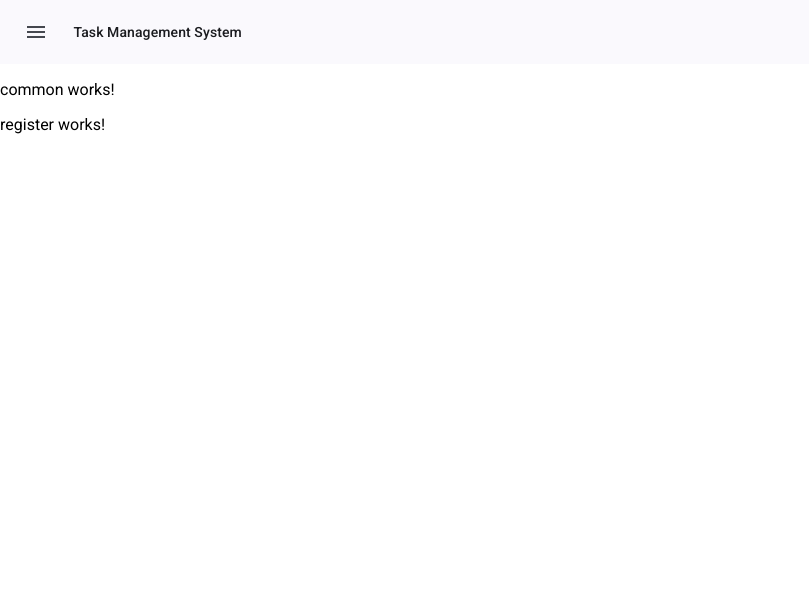
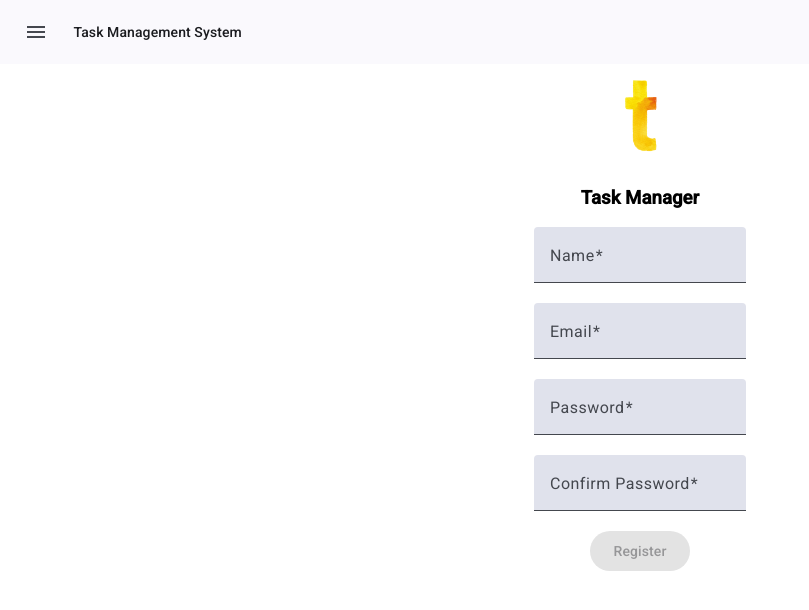
Before and after one commit to ayuzzz/task-management-system, an Angular app in the folder frontend/: page /profile/register in a window 1280 px wide. Shown: the top 610 px of the page, without its empty margins (0-809 px from the left). Built offline with nearby package versions, Linux system fonts and the light colour scheme.

Commit message:
adding logo and login/register details

```diff
--- a/frontend/angular.json
+++ b/frontend/angular.json
@@ -34,7 +34,8 @@
               {
                 "glob": "**/*",
                 "input": "public"
-              }
+              },
+              "src/assets"
             ],
             "styles": [
               "@angular/material/prebuilt-themes/azure-blue.css",
--- a/frontend/src/app/components/profile-page/common/common.component.css
+++ b/frontend/src/app/components/profile-page/common/common.component.css
@@ -0,0 +1,14 @@
+
+.common-container{
+  display: flex;
+  flex-direction: column;
+  justify-content: center;
+  align-items: center;
+}
+
+img{
+  max-height: 100px;
+  max-width: fit-content;
+  justify-content: center;
+  align-items: center;
+}
--- a/frontend/src/app/components/profile-page/common/common.component.html
+++ b/frontend/src/app/components/profile-page/common/common.component.html
@@ -1 +1,8 @@
-<p>common works!</p>
+<div class="common-container" fxLayout="column" fxFlexAlign="center center">
+  <div fxFlex="10%">
+    <img src="assets/logo.png" alt="Task Management System logo">
+  </div>
+  <div fxFlex="90%">
+    <h3>Task Manager</h3>
+  </div>
+</div>
--- a/frontend/src/app/components/profile-page/login/login.component.css
+++ b/frontend/src/app/components/profile-page/login/login.component.css
@@ -0,0 +1,10 @@
+.login-form{
+  justify-content: center;
+  align-items: center;
+}
+
+.register{
+  justify-content: center;
+  align-items: center;
+  display: flex;
+}
--- a/frontend/src/app/components/profile-page/login/login.component.html
+++ b/frontend/src/app/components/profile-page/login/login.component.html
@@ -1,2 +1,26 @@
-<profile-common></profile-common>
-<p>login works!</p>
+<div fxLayout="column" fxFlexAlign="center center">
+  <div fxFlex="30%">
+    <profile-common></profile-common>
+  </div>
+  <div fxFlex="70%">
+    <div class="login-form" fxLayout="column" fxFlexAlign="center center">
+      <div fxFlex="50%">
+        <mat-form-field appearance="fill">
+          <mat-label>Email</mat-label>
+          <input matInput type="email" id="email" [(ngModel)]="this.email">
+        </mat-form-field>
+      </div>
+      <div fxFlex="50%">
+        <mat-form-field appearance="fill">
+          <mat-label>Password</mat-label>
+          <input matInput type="password" id="password" [(ngModel)]="this.password">
+        </mat-form-field>
+      </div>
+      <div fxFlex="50%">
+        <button mat-raised-button (click)="login()">Login</button>
+      </div>
+    </div>
+    <div class="register">
+      Not a registered user? <button mat-button [routerLink]="['/profile/register']">Register Here</button>
+    </div>
+  </div>
--- a/frontend/src/app/components/profile-page/login/login.component.ts
+++ b/frontend/src/app/components/profile-page/login/login.component.ts
@@ -5,4 +5,9 @@ import { Component } from '@angular/core';
   templateUrl: './login.component.html',
   styleUrl: './login.component.css',
 })
-export class LoginComponent {}
+export class LoginComponent {
+  email: string = '';
+  password: string = '';
+
+  login(): void {}
+}
--- a/frontend/src/app/components/profile-page/register/register.component.css
+++ b/frontend/src/app/components/profile-page/register/register.component.css
@@ -0,0 +1,4 @@
+form{
+  justify-content: center;
+  align-items: center;
+}
--- a/frontend/src/app/components/profile-page/register/register.component.html
+++ b/frontend/src/app/components/profile-page/register/register.component.html
@@ -1,2 +1,69 @@
-<profile-common></profile-common>
-<p>register works!</p>
+<div fxLayout="column" fxFlexAlign="center center">
+  <div fxFlex="30%">
+    <profile-common></profile-common>
+  </div>
+  <div fxFlex="70%">
+    <form [formGroup]="this.registerForm" (ngSubmit)="register()" fxLayout="column" fxFlexAlign="center center">
+      <div fxFlex="50%">
+        <mat-form-field appearance="fill">
+          <mat-label>Name</mat-label>
+          <input matInput formControlName="name" required>
+          <mat-error *ngIf="this.registerForm.get('name')?.invalid && this.registerForm.get('name')?.touched">
+            <small *ngIf="this.registerForm.get('name')?.errors?.['required']">Name is required.</small>
+            <small *ngIf="this.registerForm.get('name')?.errors?.['minlength']">Name must be at least 3 characters
+              long.</small>
+            <small *ngIf="this.registerForm.get('name')?.errors?.['maxlength']">Name must be at the most 20 characters
+              long.</small>
+          </mat-error>
+        </mat-form-field>
+      </div>
+      <div fxFlex="50%">
+        <mat-form-field appearance="fill">
+          <mat-label>Email</mat-label>
+          <input matInput formControlName="email">
+          <mat-error *ngIf="this.registerForm.get('email')?.invalid && this.registerForm.get('email')?.touched">
+            <small *ngIf="this.registerForm.get('email')?.errors?.['required']">Email is required.</small>
+            <small *ngIf="this.registerForm.get('email')?.errors?.['email']">Email must be a valid email.</small>
+            <small *ngIf="this.registerForm.get('email')?.errors?.['maxlength']">Email must be at the most 30 characters
+              long.</small>
+          </mat-error>
+        </mat-form-field>
+      </div>
+      <div fxFlex="50%">
+        <mat-form-field appearance="fill">
+          <mat-label>Password</mat-label>
+          <input matInput formControlName="password">
+          <mat-error *ngIf="this.registerForm.get('password')?.invalid && this.registerForm.get('password')?.touched">
+            <small *ngIf="this.registerForm.get('password')?.errors?.['required']">Password is required.</small>
+            <small *ngIf="this.registerForm.get('password')?.errors?.['minlength']">Password must be at least 8
+              characters
+              long.</small>
+            <small *ngIf="this.registerForm.get('password')?.errors?.['maxlength']">Password must be at the most 30
+              characters long.</small>
+          </mat-error>
+        </mat-form-field>
+      </div>
+      <div fxFlex="50%">
+        <mat-form-field appearance="fill">
+          <mat-label>Confirm Password</mat-label>
+          <input matInput formControlName="confirmPassword">
+          <mat-error
+            *ngIf="this.registerForm.get('confirmPassword')?.invalid && this.registerForm.get('confirmPassword')?.touched">
+            <small *ngIf="this.registerForm.get('confirmPassword')?.errors?.['required']">Password is required.</small>
+            <small *ngIf="this.registerForm.get('confirmPassword')?.errors?.['minlength']">Password must be at least 8
+              characters
+              long.</small>
+            <small *ngIf="this.registerForm.get('confirmPassword')?.errors?.['maxlength']">Password must be at the most
+              30
+              characters long.</small>
+            <small *ngIf="this.registerForm?.hasError('passwordsDoNotMatch')">Passwords
+              should match.</small>
+          </mat-error>
+        </mat-form-field>
+      </div>
+      <div fxFlex="50%">
+        <button mat-raised-button type="submit" [disabled]="this.registerForm.invalid">Register</button>
+      </div>
+    </form>
+  </div>
+</div>
--- a/frontend/src/app/components/profile-page/register/register.component.ts
+++ b/frontend/src/app/components/profile-page/register/register.component.ts
@@ -1,8 +1,77 @@
 import { Component } from '@angular/core';
+import {
+  AbstractControl,
+  FormControl,
+  FormGroup,
+  ValidationErrors,
+  ValidatorFn,
+  Validators,
+} from '@angular/forms';
 
 @Component({
   selector: 'profile-register',
   templateUrl: './register.component.html',
   styleUrl: './register.component.css',
 })
-export class RegisterComponent {}
+export class RegisterComponent {
+  registerForm: FormGroup;
+
+  constructor() {
+    this.registerForm = new FormGroup(
+      {
+        name: new FormControl('', [
+          Validators.required,
+          Validators.minLength(3),
+          Validators.maxLength(20),
+        ]),
+        email: new FormControl('', [
+          Validators.required,
+          Validators.email,
+          Validators.maxLength(30),
+        ]),
+        password: new FormControl('', [
+          Validators.required,
+          Validators.minLength(8),
+          Validators.maxLength(20),
+        ]),
+        confirmPassword: new FormControl('', [
+          Validators.required,
+          Validators.minLength(8),
+          Validators.maxLength(20),
+        ]),
+      },
+      {
+        validators: this.confirmPasswordValidator(),
+      }
+    );
+  }
+
+  confirmPasswordValidator(): ValidatorFn {
+    debugger;
+    return (formGroup: AbstractControl): ValidationErrors | null => {
+      const password = formGroup.get('password')?.value;
+      const confirmPassword = formGroup.get('confirmPassword')?.value;
+
+      if (!password || !confirmPassword) {
+        return null; // If either field is empty, no validation errors
+      }
+
+      return password === confirmPassword
+        ? null
+        : { passwordsDoNotMatch: true };
+    };
+  }
+
+  ngOnInit(): void {
+    // Subscribe to the value changes of both fields to trigger validation
+    this.registerForm.get('password')?.valueChanges.subscribe(() => {
+      this.registerForm.updateValueAndValidity();
+    });
+
+    this.registerForm.get('confirmPassword')?.valueChanges.subscribe(() => {
+      this.registerForm.updateValueAndValidity();
+    });
+  }
+
+  register(): void {}
+}
```
Also changed, not shown: frontend/src/app/modules/profile.module.ts (+7 -1 lines), frontend/src/assets/logo.png (added).
